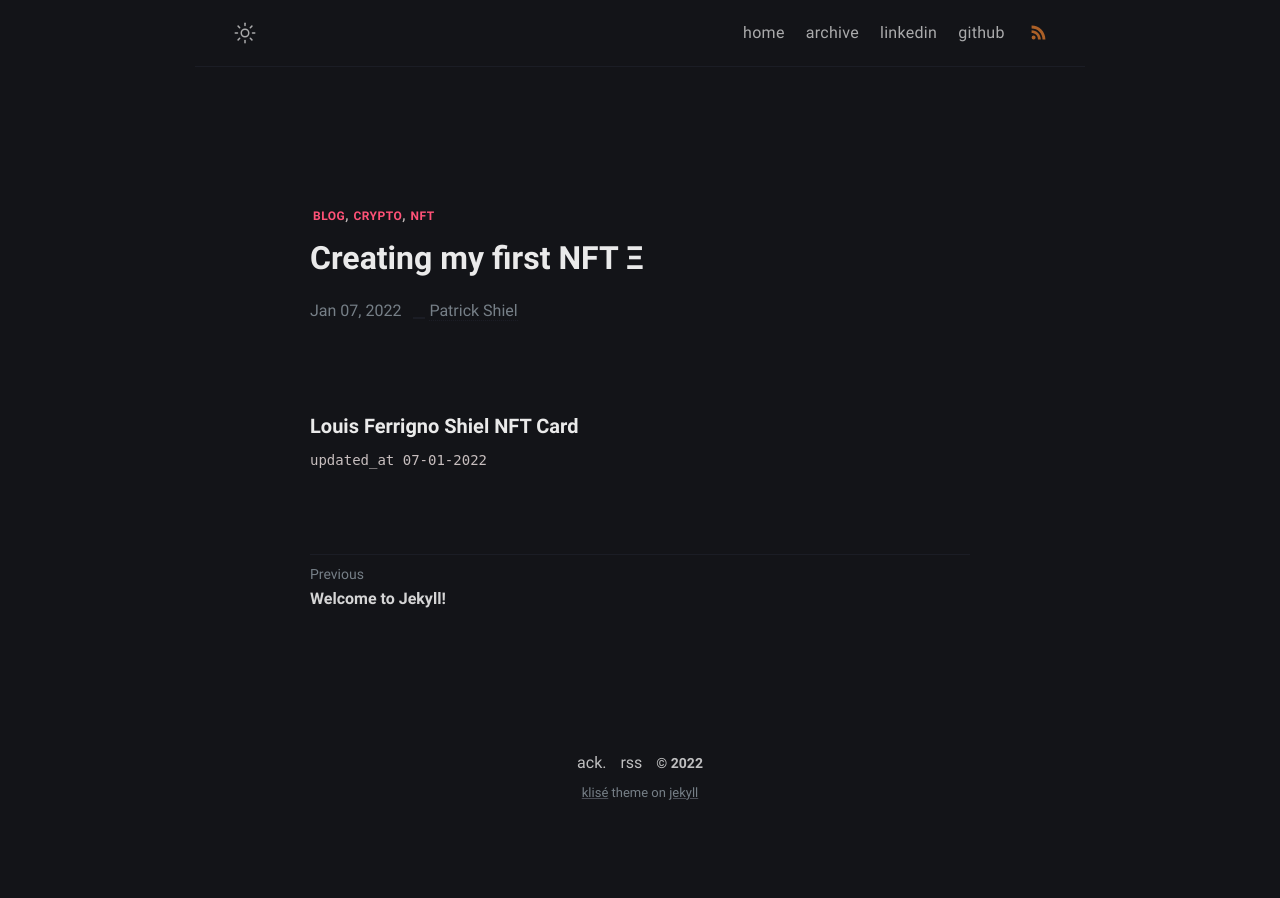
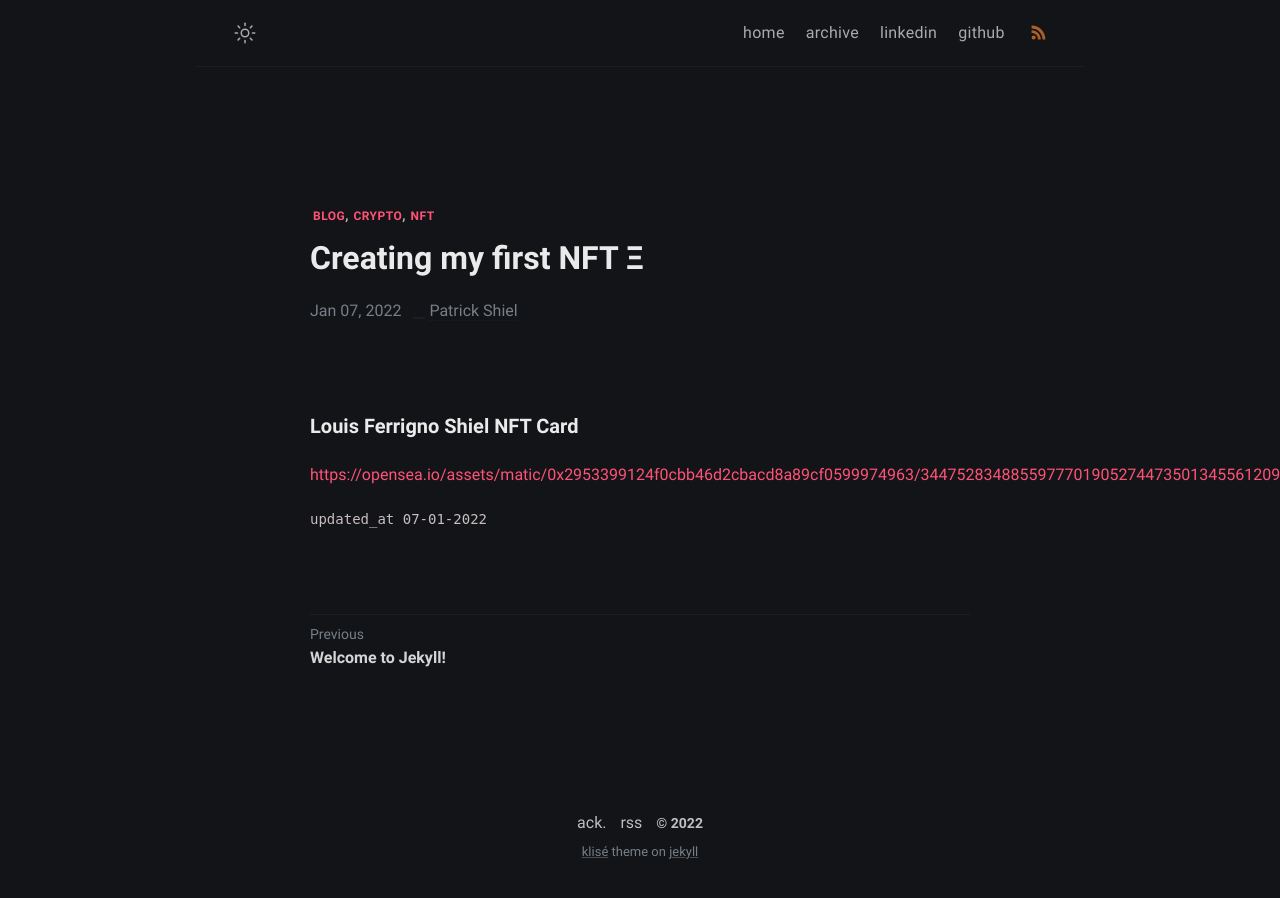
Before and after one commit to patrickshiel/patrickshiel.github.io, a Jekyll site: the page built from _posts/nft/2022-01-07-creating-my-first-nft.md, in a window 1280 px wide. Built offline with Jekyll 4.4.1, drawn with Linux system fonts in a browser that asks for light colours; some web fonts are replaced; a script that is not in the unit is left out; part of the change alters nothing that is shown.

Commit message:
Update to link on NFT site

```diff
--- a/_posts/nft/2022-01-07-creating-my-first-nft.md
+++ b/_posts/nft/2022-01-07-creating-my-first-nft.md
@@ -8,7 +8,8 @@ description: Creating a first Non Fungible Token for educational purposes
 
 #### Louis Ferrigno Shiel NFT Card
 
-<nft-card
-    contractAddress="0x2953399124f0cbb46d2cbacd8a89cf0599974963"
-    tokenId="34475283488559777019052744735013455612095079511127522167463260522283259658241">
-</nft-card>
+<a href="https://opensea.io/assets/matic/0x2953399124f0cbb46d2cbacd8a89cf0599974963/34475283488559777019052744735013455612095079511127522167463260522283259658241/">
+https://opensea.io/assets/matic/0x2953399124f0cbb46d2cbacd8a89cf0599974963/34475283488559777019052744735013455612095079511127522167463260522283259658241
+</a>
+
+<nft-card contractAddress="0x2953399124f0cbb46d2cbacd8a89cf0599974963" tokenId="34475283488559777019052744735013455612095079511127522167463260522283259658241"> </nft-card>
```
Also changed, not shown: 1 other file.
